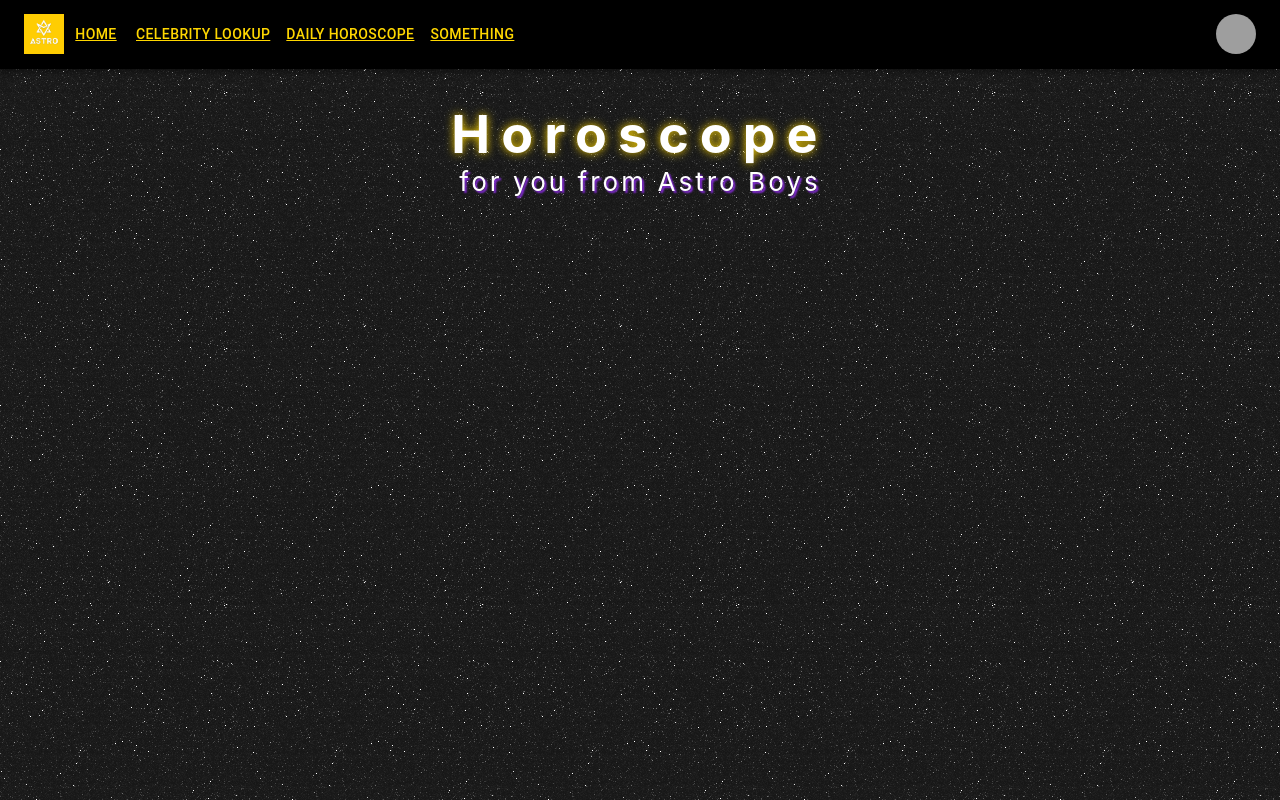
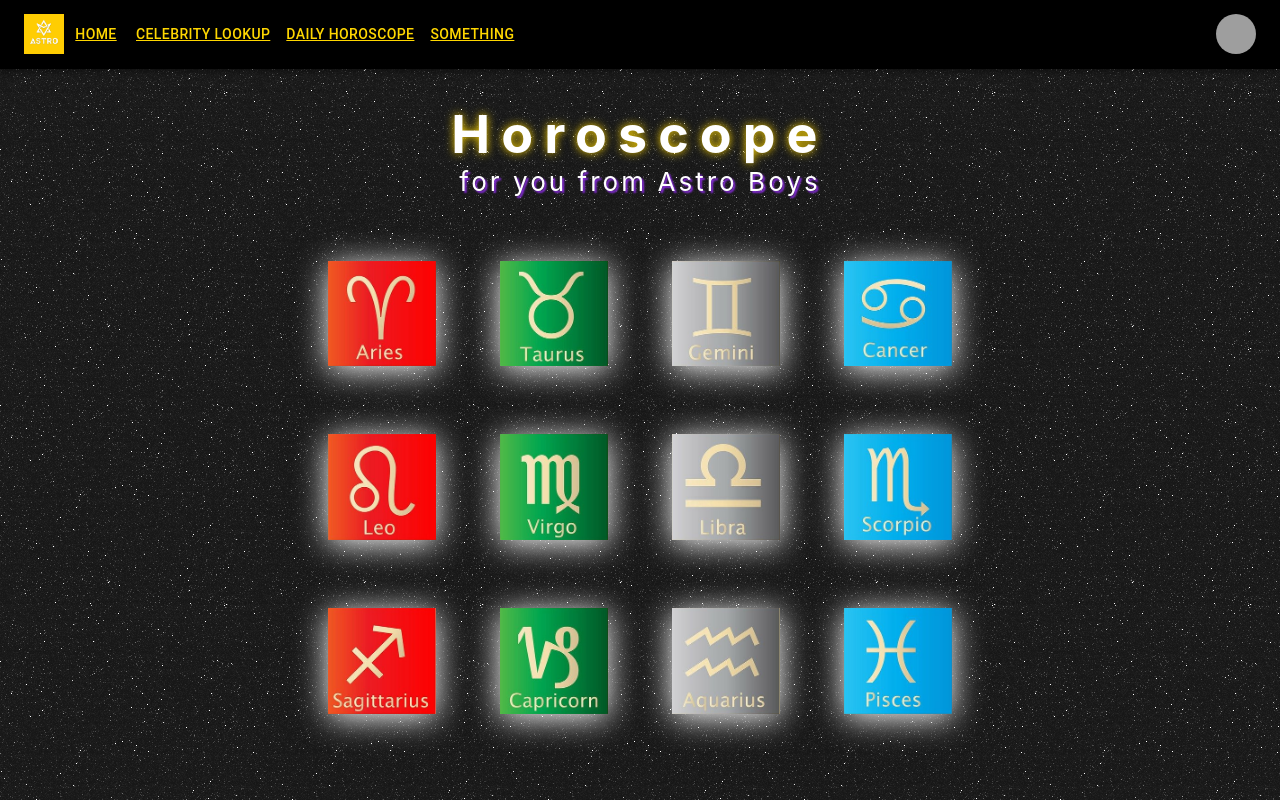
Before and after one commit to rupertberlin/project2-horoscope, a React (Vite) app in the folder frontend/: page /zodiac-signs/information in a window 1280 px wide. Built offline with nearby package versions, Linux system fonts and the light colour scheme; grey boxes are pictures that could not be loaded.

Commit message:
added sign list

```diff
--- a/frontend/src/App.jsx
+++ b/frontend/src/App.jsx
@@ -7,6 +7,7 @@ import NavBar from "@components/NavBar";
 import DetailSign from "@components/DetailSign";
 import { Route, Routes } from "react-router-dom";
 import Advice from "@components/advice";
+import SignList from "@components/SignList";
 
 import "./App.css";
 
@@ -48,6 +49,7 @@ class App extends React.Component {
             path="/daily-horoscope/:date/:sign"
             element={<DailyHoroscope />}
           />
+          <Route path="/zodiac-signs/information/" element={<SignList />} />
           <Route
             path="/zodiac-signs/information/:sign"
             element={<DetailSign />}
--- a/frontend/src/components/Birthdaysign.css
+++ b/frontend/src/components/Birthdaysign.css
@@ -1,3 +1,11 @@
 .sign-img {
   box-shadow: 0px 4px 30px #ffffff;
 }
+
+.sign-list-container{
+  display: flex;
+  justify-content: center;
+  max-width: 80ch;
+  flex-wrap: wrap;
+  margin:auto;
+}
--- a/frontend/src/components/DetailSign.jsx
+++ b/frontend/src/components/DetailSign.jsx
@@ -1,5 +1,5 @@
 import React from "react";
-import { useParams } from "react-router-dom";
+import { useParams, Link } from "react-router-dom";
 import "@components/DetailSign.css";
 
 function DetailSign() {
@@ -32,6 +32,7 @@ function DetailSign() {
     <div className="detail-container">
       <h3 className="detail-sign">{json.data[0].sign}</h3>
       <p className="detail-description">{json.data[0].description}</p>
+      <Link to="/zodiac-signs/information">Back</Link>
     </div>
   );
 }
--- /dev/null
+++ b/frontend/src/components/SignList.jsx
@@ -0,0 +1,38 @@
+import React from "react";
+import { Link } from "react-router-dom";
+import "./Birthdaysign.css";
+
+function SignList() {
+  const signs = [
+    "aries",
+    "taurus",
+    "gemini",
+    "cancer",
+    "leo",
+    "virgo",
+    "libra",
+    "scorpio",
+    "sagittarius",
+    "capricorn",
+    "aquarius",
+    "pisces",
+  ];
+
+  return (
+    <div className="sign-list-container">
+      {signs.map((item) => {
+        return (
+          <Link key={item} to={`/zodiac-signs/information/${item}`}>
+            <img
+              className="sign-img"
+              src={`../src/assets/signs-small/${item}.png`}
+              alt={item}
+            />
+          </Link>
+        );
+      })}
+    </div>
+  );
+}
+
+export default SignList;
```
Also changed, not shown: 2 other files (tests, documents, lock files or other folders).
